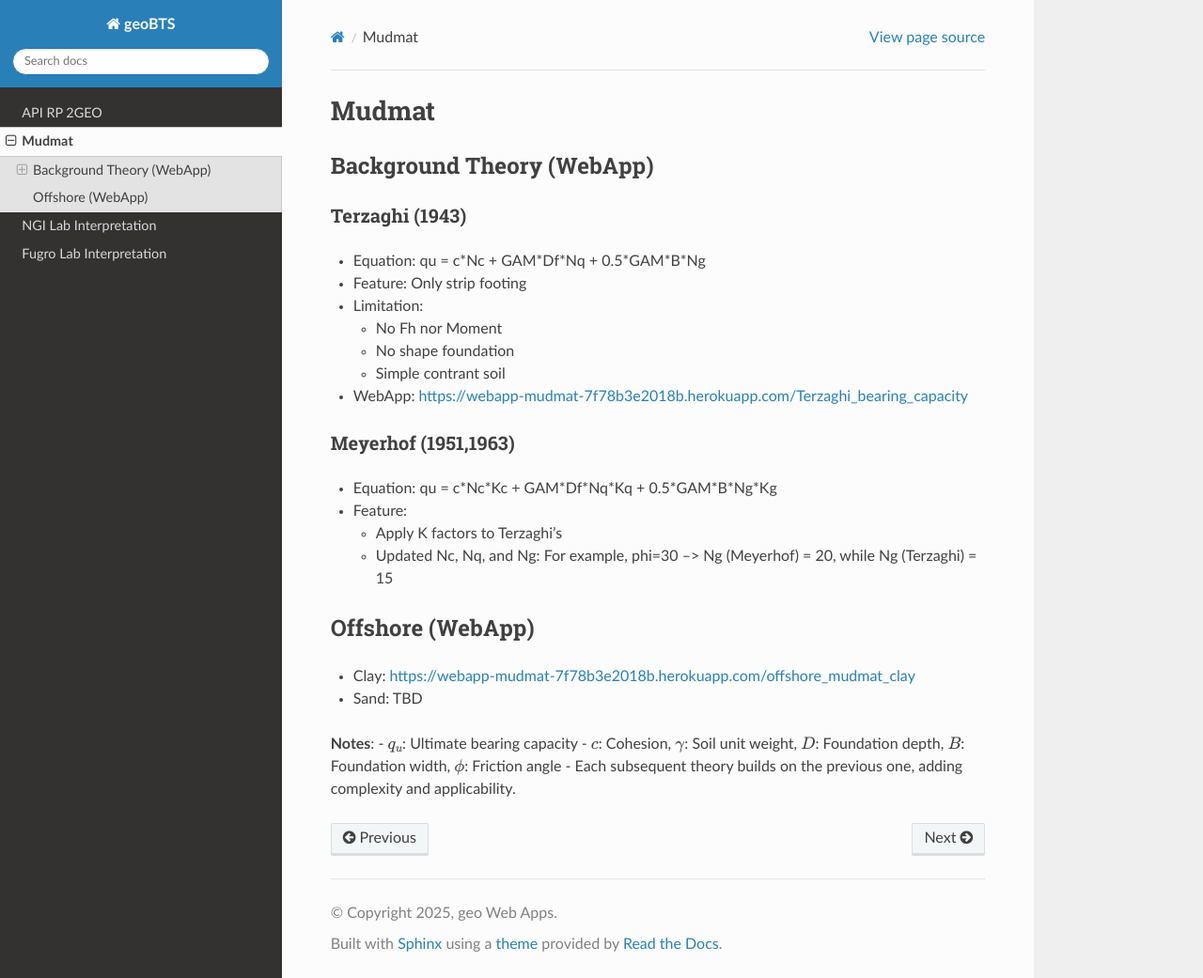
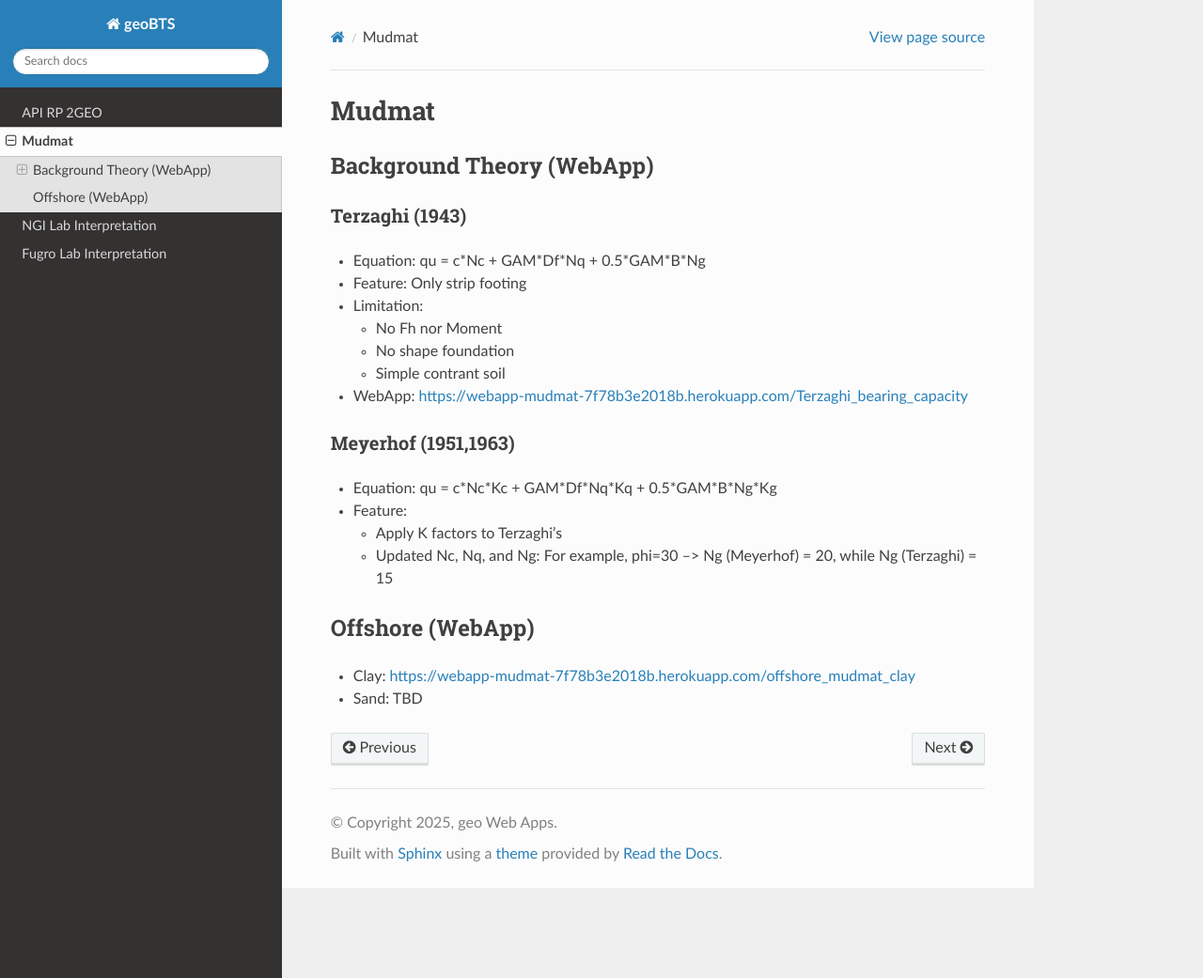
Before and after one commit to jungsohn/geoBTS, a Sphinx documentation site: the page built from docs/source/Mudmat.rst, in a window 1280 px wide and 1041 px high. Shown: the whole window at 94% size. Built offline with Sphinx 7.4.7 and the Read the Docs theme 3.1.0, drawn with Linux system fonts in a browser that asks for light colours.

Commit message:
Update Mudmat.rst

```diff
--- a/docs/source/Mudmat.rst
+++ b/docs/source/Mudmat.rst
@@ -36,11 +36,3 @@ Offshore (WebApp)
 - Clay: https://webapp-mudmat-7f78b3e2018b.herokuapp.com/offshore_mudmat_clay
 
 - Sand: TBD
-
-
-.. table:: Comparison of Shallow Foundation Bearing Capacity Theories
-
-**Notes**:
-- :math:`q_u`: Ultimate bearing capacity
-- :math:`c`: Cohesion, :math:`\gamma`: Soil unit weight, :math:`D`: Foundation depth, :math:`B`: Foundation width, :math:`\phi`: Friction angle
-- Each subsequent theory builds on the previous one, adding complexity and applicability.
```
